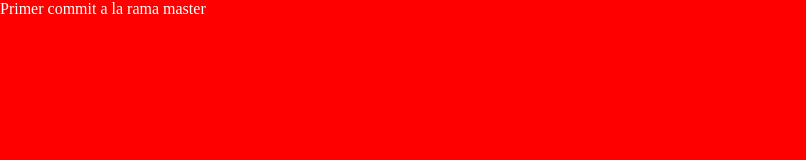
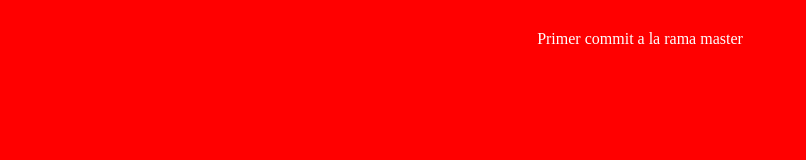
Before and after one commit to jfabiant/aprendiendo, a plain HTML site: page index.html in a window 1280 px wide. Shown: the whole page, without its empty margins (0-806 px from the left). Drawn offline with Linux system fonts and the light colour scheme.

Commit message:
se modifico css

```diff
--- a/styles.css
+++ b/styles.css
@@ -4,3 +4,7 @@
   background: red;
   color: #fff;
 }
+p{
+  text-align: center;
+  padding: 30px;
+}
```
